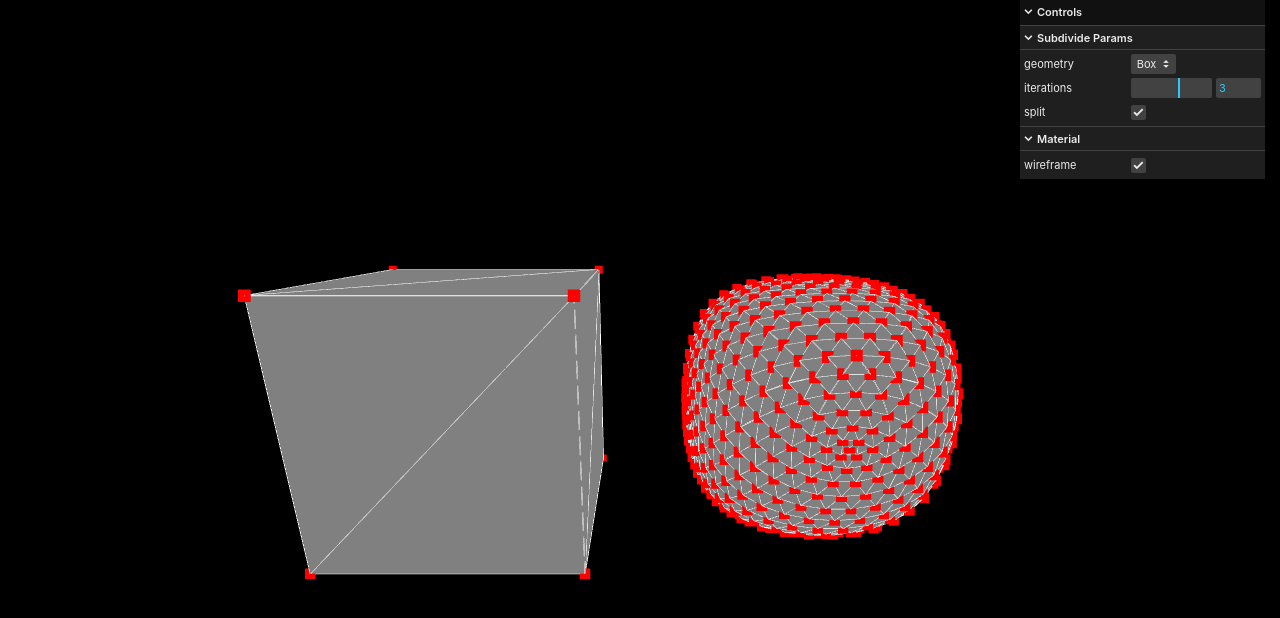
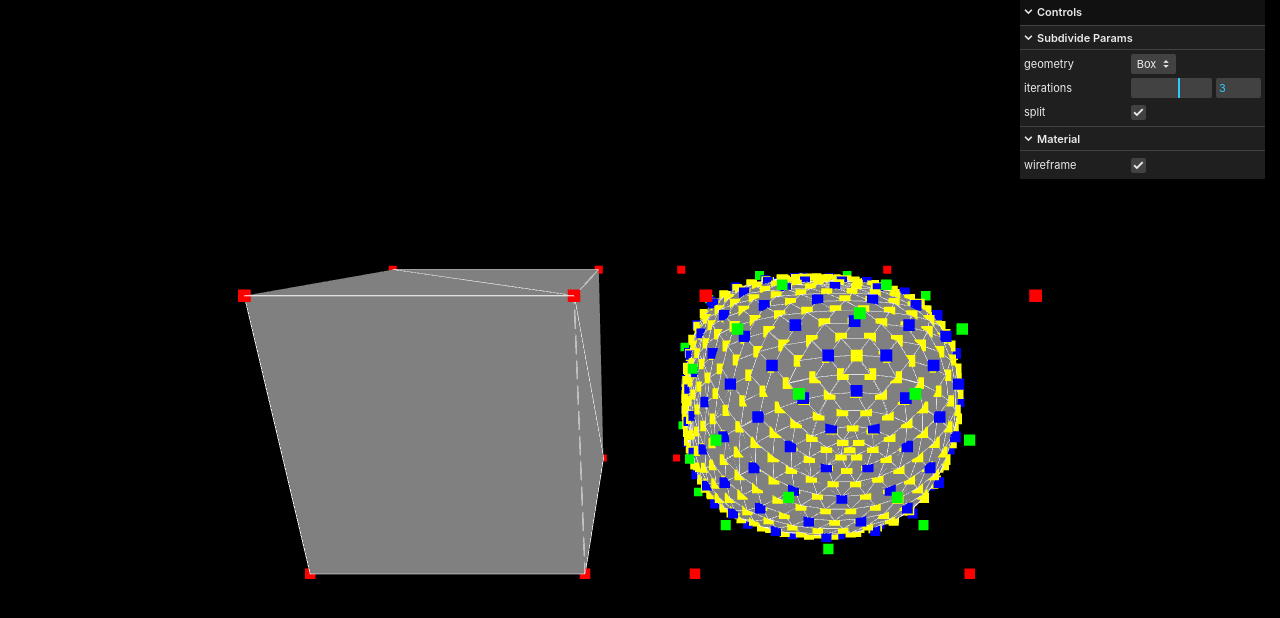
Before and after one commit to kyfr7525/CSCE645_Subdivision, a website built with Vite: page index.html in a window 1280 px wide. Built offline with nearby package versions, Linux system fonts and the light colour scheme.

Commit message:
Colors for each iteration. Close, but not quite what we want just yet. We Can see previous iteartion points, but the points are not moving with the shape

```diff
--- a/main.js
+++ b/main.js
@@ -10,8 +10,7 @@ let meshNormal, meshSmooth;
 let wireNormal, wireSmooth;
 let wireMaterial;
 let coloredPoints;
-
-
+let coloredPointsArrays = []; // Array to store colored points for each iteration
 
 // Create a gray color
 var grayColor = new THREE.Color(0.5, 0.5, 0.5); // base color
@@ -89,8 +88,8 @@ function init() {
     wireMaterial = new THREE.MeshBasicMaterial({ color: 0xffffff, depthTest: true, wireframe: true });
     wireNormal = new THREE.Mesh(new THREE.BufferGeometry(), wireMaterial);
     wireSmooth = new THREE.Mesh(new THREE.BufferGeometry(), wireMaterial);
-    wireNormal.visible = false;
-    wireSmooth.visible = false;
+    wireNormal.visible = true;
+    wireSmooth.visible = true;
     wireNormal.position.copy(meshNormal.position);
     wireSmooth.position.copy(meshSmooth.position);
     scene.add(wireNormal, wireSmooth);
@@ -172,9 +171,7 @@ function getGeometry() {
 
 
 
-
-
-function createColoredPoints(geometry, color, offset) {
+function createColoredPoints(geometry, color, offset, iteration) {
     const positions = geometry.attributes.position;
 
     if (!positions) {
@@ -195,50 +192,98 @@ function createColoredPoints(geometry, color, offset) {
     const adjustedOffset = offset.clone().add(center); // Adjusted offset based on the bounding box center
     points.position.copy(adjustedOffset);
 
+    // Store the points in the corresponding iteration array
+    coloredPointsArrays[iteration] = coloredPointsArrays[iteration] || [];
+    coloredPointsArrays[iteration].push(points);
+
     return points;
 }
 
 
 function updateMeshes() {
     const normalGeometry = getGeometry();
-    const smoothGeometry = LoopSubdivision.modify(normalGeometry, params.iterations, params);
+    const baseSmoothGeometry = getGeometry(); // Create a base smooth geometry
 
+    // Dispose existing geometries and materials
     meshNormal.geometry.dispose();
     meshSmooth.geometry.dispose();
-    meshNormal.geometry = normalGeometry;
-    meshSmooth.geometry = smoothGeometry;
-
     wireNormal.geometry.dispose();
     wireSmooth.geometry.dispose();
-    wireNormal.geometry = normalGeometry.clone();
-    wireSmooth.geometry = smoothGeometry.clone();
 
-    // Create colored points for the normal and smooth geometries and add to the scene
-    if (coloredPoints) {
-        scene.remove(coloredPoints);
+    disposeMaterial(meshNormal.material);
+    disposeMaterial(meshSmooth.material);
+
+    // Create new geometries
+    meshNormal.geometry = normalGeometry;
+    meshSmooth.geometry = LoopSubdivision.modify(baseSmoothGeometry.clone(), params.iterations, params);
+
+    // Create materials for normal and smooth geometries
+    const normalMaterial = new THREE.MeshBasicMaterial({ color: grayColor });
+    const smoothMaterial = standardMat.clone(); // Use the same material for smooth geometry
+
+    // Apply materials to the geometries
+    meshNormal.material = normalMaterial;
+    meshSmooth.material = smoothMaterial;
+
+    // Remove existing colored points from the scene
+    coloredPointsArrays.flat().forEach(points => scene.remove(points));
+
+    // Clear the colored points array
+    coloredPointsArrays = [];
+
+    // Create colored points for iteration0 of both normalGeometry and smoothGeometry
+    const coloredPointsNormalIteration0 = createColoredPoints(normalGeometry, color0, new THREE.Vector3(-0.7, 0, 0), 0);
+    const coloredPointsSmoothIteration0 = createColoredPoints(baseSmoothGeometry.clone(), color0, new THREE.Vector3(0.7, 0, 0), 0);
+
+    if (coloredPointsNormalIteration0) {
+        scene.add(coloredPointsNormalIteration0);
+        coloredPointsArrays[0] = coloredPointsArrays[0] || [];
+        coloredPointsArrays[0].push(coloredPointsNormalIteration0);
     }
 
-    const coloredPointsNormal = createColoredPoints(normalGeometry, color0, new THREE.Vector3(-0.7, 0, 0));
-    const coloredPointsSmooth = createColoredPoints(smoothGeometry, color0, new THREE.Vector3(0.7, 0, 0));
-
-    // Check if coloredPoints are defined before adding them to the scene
-    if (coloredPointsNormal) {
-        scene.add(coloredPointsNormal);
+    if (coloredPointsSmoothIteration0) {
+        scene.add(coloredPointsSmoothIteration0);
+        coloredPointsArrays[0] = coloredPointsArrays[0] || [];
+        coloredPointsArrays[0].push(coloredPointsSmoothIteration0);
     }
 
-    if (coloredPointsSmooth) {
-        scene.add(coloredPointsSmooth);
+    // Create wireframe geometries for normal and smooth geometries
+    wireNormal.geometry = new THREE.WireframeGeometry(normalGeometry);
+    wireSmooth.geometry = new THREE.WireframeGeometry(meshSmooth.geometry);
+
+    // Ensure the wireframe material is applied
+    wireNormal.material.dispose();
+    wireSmooth.material.dispose();
+    wireNormal.material = wireMaterial.clone();
+    wireSmooth.material = wireMaterial.clone();
+
+    // Set the wireframe visibility
+    wireNormal.visible = params.wireframe;
+    wireSmooth.visible = params.wireframe;
+
+    // Iterate through each iteration and create colored points for smoothGeometry only
+    for (let i = 1; i <= params.iterations; i++) {
+        const smoothGeometry = LoopSubdivision.modify(baseSmoothGeometry.clone(), i, params);
+
+        // Create colored points for smoothGeometry only
+        const color = new THREE.Color().fromArray(colors[i % colors.length]);
+        const coloredPointsSmooth = createColoredPoints(smoothGeometry, color, new THREE.Vector3(0.7, 0, 0), i);
+
+        // Add the colored points to the scene
+        if (coloredPointsSmooth) {
+            scene.add(coloredPointsSmooth);
+            coloredPointsArrays[i] = coloredPointsArrays[i] || [];
+            coloredPointsArrays[i].push(coloredPointsSmooth);
+        }
     }
-
-    // Ensure wireframe visibility is updated
-    updateWireframe();
-
-    // Update the material if needed
-    updateMaterial();
 
     // Render the scene
     render();
 }
+
+
+
+
 
 
 
```
Also changed, not shown: copy.js (+78 -17 lines), dist/assets/index-S6HnMotk.js (deleted), dist/assets/index-SN2ssxz5.js (added), dist/index.html.
